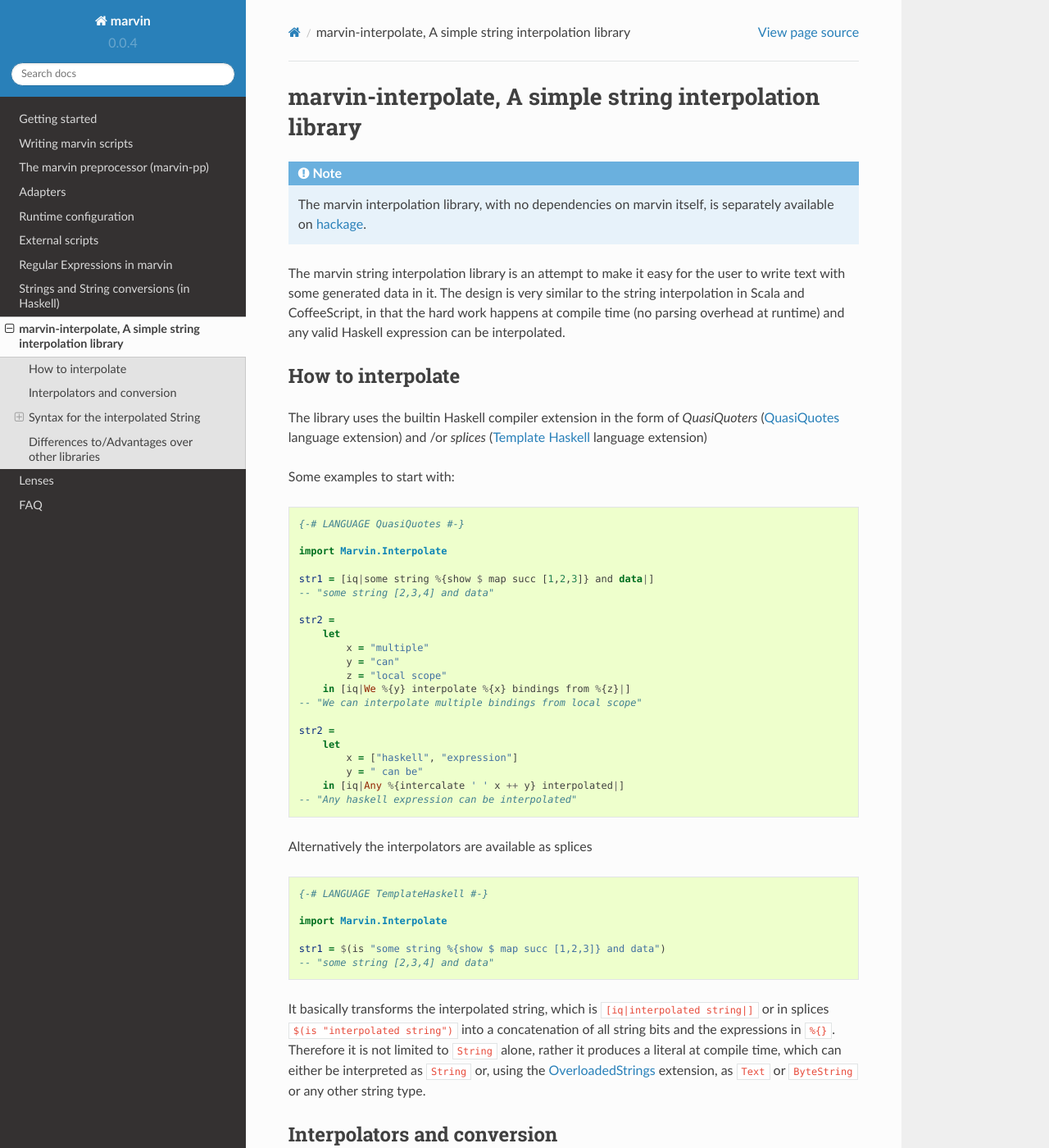
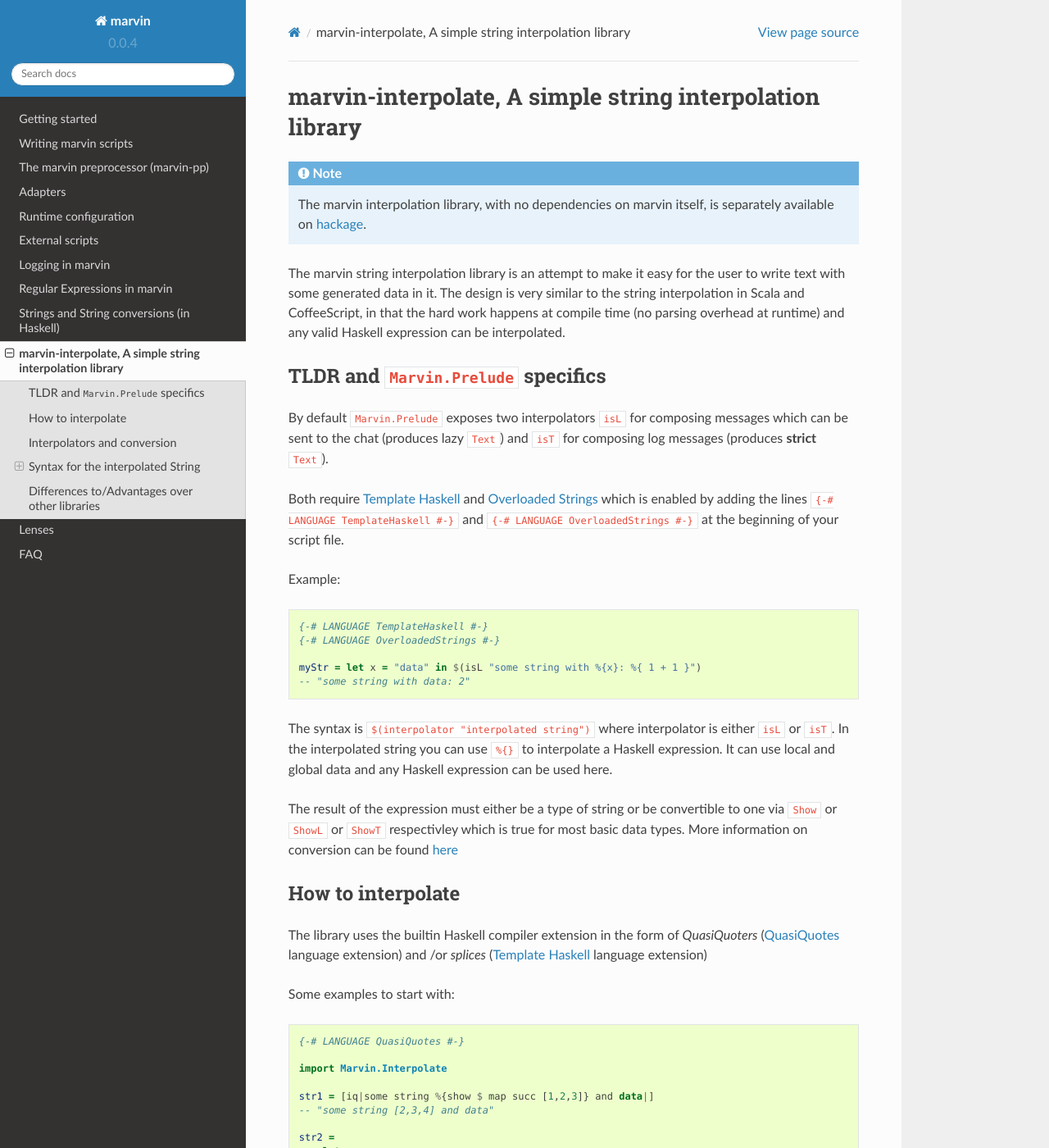
Before and after one commit to JustusAdam/marvin-docs, a Sphinx documentation site: the page built from source/interpolation.rst, in a window 1280 px wide and 1400 px high. Shown: the whole window at 82% size. Built offline with Sphinx 7.4.7 and the Read the Docs theme 2.0.0, drawn with Linux system fonts in a browser that asks for light colours.

Commit message:
Logging and Interpolation TLDR

```diff
--- a/source/index.rst
+++ b/source/index.rst
@@ -55,6 +55,7 @@
    adapters
    configuration
    external-scripts
+   logging
    regex
    strings
    interpolation
--- a/source/interpolation.rst
+++ b/source/interpolation.rst
@@ -8,10 +8,37 @@
 The marvin string interpolation library is an attempt to make it easy for the user to write text with some generated data in it.
 The design is very similar to the string interpolation in Scala and CoffeeScript, in that the hard work happens at compile time (no parsing overhead at runtime) and any valid Haskell expression can be interpolated.
 
+TLDR and ``Marvin.Prelude`` specifics
+-------------------------------------
+
+By default ``Marvin.Prelude`` exposes two interpolators ``isL`` for composing messages which can be sent to the chat (produces lazy ``Text``) and ``isT`` for composing log messages (produces **strict** ``Text``).
+
+Both require `Template Haskell`_ and `Overloaded Strings`_ which is enabled by adding the lines ``{-# LANGUAGE TemplateHaskell #-}`` and ``{-# LANGUAGE OverloadedStrings #-}`` at the beginning of your script file.
+
+.. _Template Haskell: https://downloads.haskell.org/~ghc/latest/docs/html/users_guide/glasgow_exts.html#template-haskell
+
+.. _Overloaded Strings: https://downloads.haskell.org/~ghc/latest/docs/html/users_guide/glasgow_exts.html#overloaded-string-literals
+
+Example:
+::
+
+    {-# LANGUAGE TemplateHaskell #-}
+    {-# LANGUAGE OverloadedStrings #-}
+
+    myStr = let x = "data" in $(isL "some string with %{x}: %{ 1 + 1 }")
+    -- "some string with data: 2"
+
+The syntax is ``$(interpolator "interpolated string")`` where interpolator is either ``isL`` or ``isT``.
+In the interpolated string you can use ``%{}`` to interpolate a Haskell expression.
+It can use local and global data and any Haskell expression can be used here.
+
+The result of the expression must either be a type of string or be convertible to one via ``Show`` or ``ShowL`` or ``ShowT`` respectivley which is true for most basic data types.
+More information on conversion can be found :ref:`here <interpolation and conversion>`
+
 How to interpolate
 ------------------
 
-The library uses the builtin Haskell compiler extension in the form of *QuasiQuoters* (`QuasiQuotes <https://downloads.haskell.org/~ghc/latest/docs/html/users_guide/glasgow_exts.html#template-haskell-quasi-quotation>`_ language extension) and /or *splices* (`Template Haskell <https://downloads.haskell.org/~ghc/latest/docs/html/users_guide/glasgow_exts.html#template-haskell>`_ language extension)
+The library uses the builtin Haskell compiler extension in the form of *QuasiQuoters* (`QuasiQuotes <https://downloads.haskell.org/~ghc/latest/docs/html/users_guide/glasgow_exts.html#template-haskell-quasi-quotation>`_ language extension) and /or *splices* (`Template Haskell`_ language extension)
 
 Some examples to start with:
 
@@ -42,6 +69,7 @@
 
 Alternatively the interpolators are available as splices
 ::
+
     {-# LANGUAGE TemplateHaskell #-}
 
     import Marvin.Interpolate
@@ -51,8 +79,9 @@
 
 
 It basically transforms the interpolated string, which is ``[iq|interpolated string|]`` or in splices ``$(is "interpolated string")`` into a concatenation of all string bits and the expressions in ``%{}``.
-Therefore it is not limited to ``String`` alone, rather it produces a literal at compile time, which can either be interpreted as ``String`` or, using the `OverloadedStrings <https://downloads.haskell.org/~ghc/latest/docs/html/users_guide/glasgow_exts.html#overloaded-string-literals>`_ extension, as ``Text`` or ``ByteString`` or any other string type.
+Therefore it is not limited to ``String`` alone, rather it produces a literal at compile time, which can either be interpreted as ``String`` or, using the `Overloaded Strings`_ extension, as ``Text`` or ``ByteString`` or any other string type.
 
+.. _interpolation and conversion:
 
 Interpolators and conversion
 ----------------------------
@@ -161,4 +190,4 @@
     The interpolated expressions are just plain Haskell expressions, no extra syntax, beyond the interpolation braces ``%{}``.
     Also all Haskell expressions, including infix expressions, are fully supported.
 
-    This is different from `Interpolation <http://hackage.haskell.org/package/Interpolation>`_ which introduces additional syntax and does not fully support infix expressions.
+    This is different from `Interpolation <http://hackage.haskell.org/package/Interpolation>`__ which introduces additional syntax and does not fully support infix expressions.
```
Also changed, not shown: source/logging.rst (added, +95 -0 lines).
